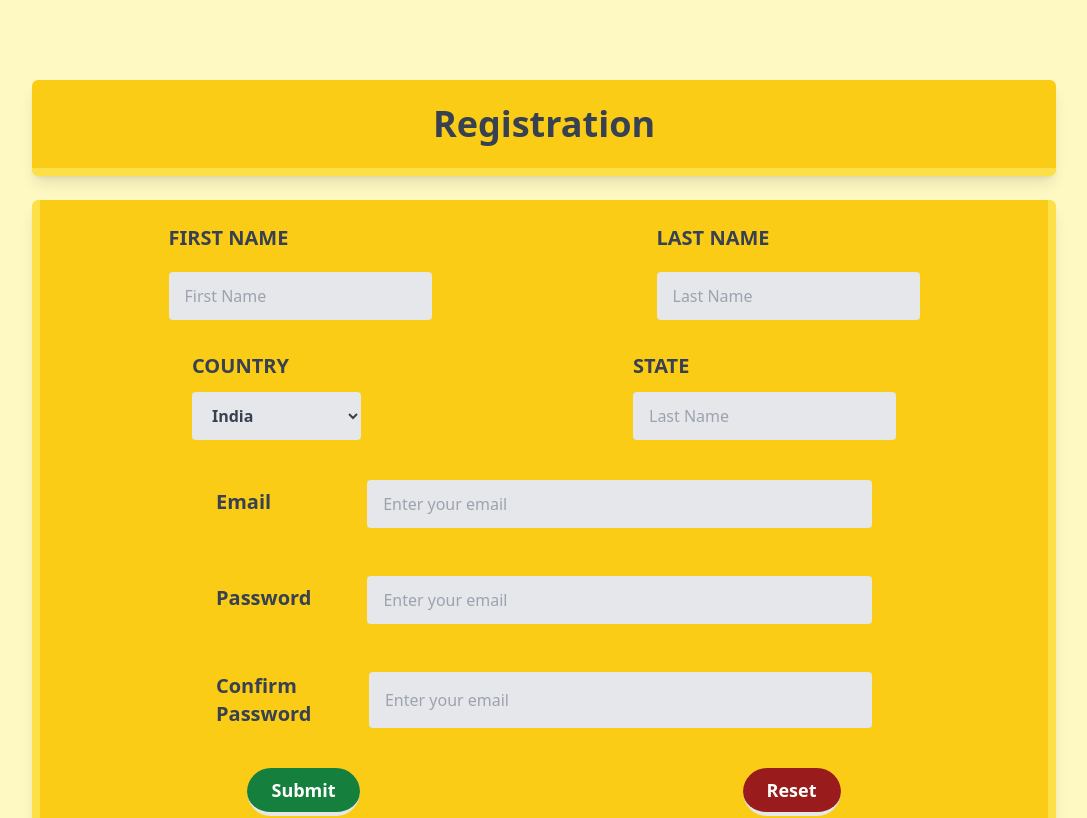
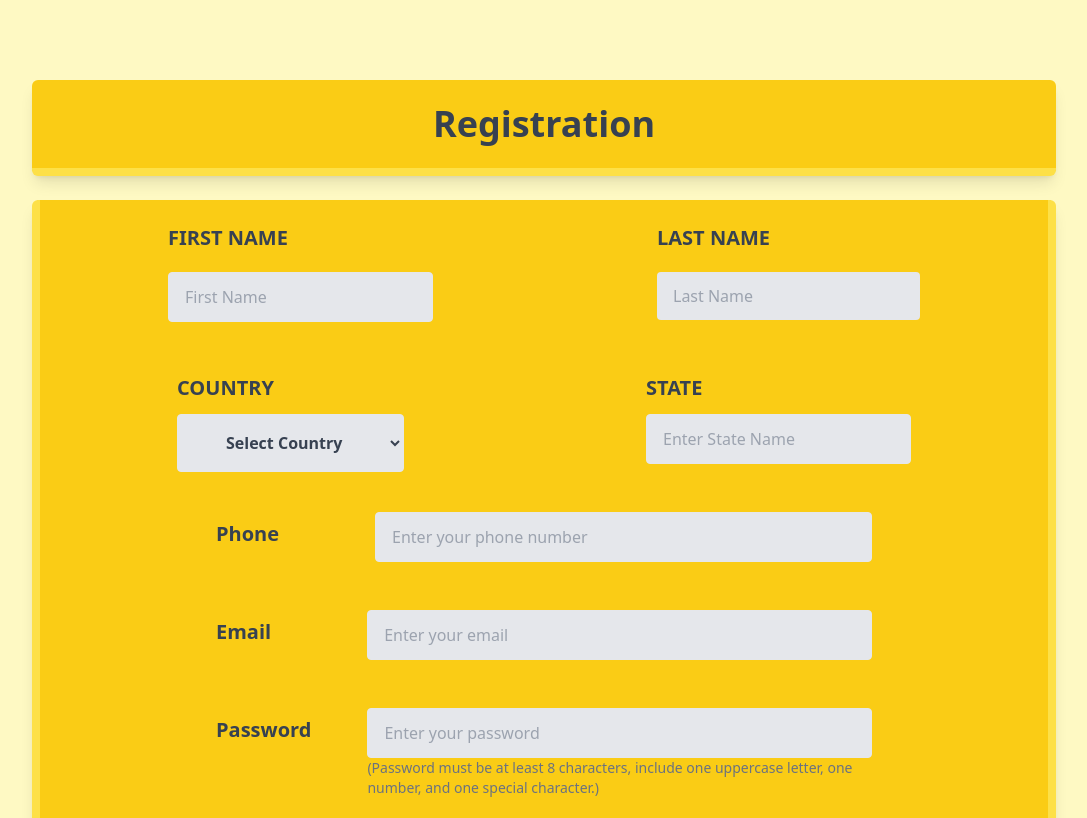
Before and after one commit to Aqib8860/Whatsapp-Project, a React (Vite) app: page / in a window 1280 px wide. Shown: the top 818 px of the page, without its empty margins (96-1183 px from the left). Built offline with nearby package versions, Linux system fonts and the light colour scheme.

Commit message:
update registration form

```diff
--- a/package.json
+++ b/package.json
@@ -13,7 +13,8 @@
   },
   "dependencies": {
     "react": "^18.3.1",
-    "react-dom": "^18.3.1"
+    "react-dom": "^18.3.1",
+    "react-hook-form": "^7.54.2"
   },
   "devDependencies": {
     "@eslint/js": "^9.17.0",
--- /dev/null
+++ b/src/Models.tsx/User.tsx
@@ -0,0 +1,13 @@
+type User = {
+    first_name: string,
+    last_name: string,
+    country: string,
+    state: string,
+    phone: string,
+    email: string,
+    password: string,
+    confirm_password: string,
+
+}
+
+export default User;
--- a/src/components/Register.tsx
+++ b/src/components/Register.tsx
@@ -1,6 +1,32 @@
+import { useForm } from 'react-hook-form';
 import '../style/Register.css';
+import User from '../Models.tsx/User';
+
 
 const Register = () => {
+
+    const onSubmit = (user: User) => {
+        console.log("Form is submitted", user);
+    }
+
+    const getCountries = () => {
+        return ["India", "USA", "China"]
+    }
+
+    const checkPasswordFormat = (password:string) => {
+        const passwordRegex = /^(?=.*[A-Z])(?=.*\d)(?=.*[!@#$%^&*])[A-Za-z\d!@#$%^&*]{8,}$/;
+
+        if (!passwordRegex.test(password)){
+            console.log("Password format wrong")
+
+            return 'Password does not match with pattern';
+        }
+
+    }
+
+    const {register, handleSubmit, formState:{errors}, watch} = useForm<User>();
+    const password = watch('password')
+
     return (
 
         <div className="min-h-screen py-20 bg-yellow-100">
@@ -10,67 +36,116 @@ const Register = () => {
                 </h1>
             </div>
             <br />
-            <div className="container mx-auto max-w-screen-lg bg-yellow-400 py-6 px-4 rounded-md shadow-lg border-8 border-t-0 border-yellow-300">
 
-            <form className='space-y-8'>
-                <div className='flex flex-col md:flex-row justify-around space-y-8 md:space-y-0'>
+            <div className="form-container">
+
+            <form className='space-y-8' onSubmit={handleSubmit(onSubmit)}>
+                <div className='form-double-input md:space-y-0'>
+
                     <div className="flex flex-col space-y-5">
                         <label className="form-label">FIRST NAME</label>
                         <input type="text"
-                            className="px-4 py-3 rounded bg-gray-200 mt-3"
+                            {...register('first_name', {required: '*First name is required*'})}
+                            className={`small-input-box border ${errors.first_name? 'border-red-400': ''}`}
                             placeholder="First Name"/>
+                        <p className='text-red-500 text-lg'>{errors?.first_name?.message}</p>
                     </div>
 
                     <div className="flex flex-col space-y-5 ">
                         <label className="form-label">LAST NAME</label>
                         <input type="text"
-                            className="px-4 py-3 rounded bg-gray-200 mt-3"
+                            {...register('last_name')}
+                            className="small-input-box"
                             placeholder="Last Name"
                         />
                     </div>
                 </div>
 
-                <div className='flex flex-col md:flex-row justify-around space-y-8 md:space-y-0 mt-4'>
+                <div className='form-double-input md:space-y-0 mt-4'>
                     <div className="flex flex-col">
+
                         <label className="form-label">COUNTRY</label>
-                        <select className='px-4 py-3 rounded bg-gray-200 mt-3 text-gray-700 font-semibold'>
-                            <option disabled>Select Country</option>
-                            <option value="">India</option>
-                            <option value="">USA</option>
+                        <select
+                            className={`px-11 py-4 rounded bg-gray-200 mt-3 text-gray-700 font-semibold border ${errors.state? 'border-red-400': ''}`}
+                            {...register('country', {required: '*Country is required*'})}
+                        >
+                            <option value="" className='text-xl'>Select Country</option>
+                            {getCountries().map((country, index) => <option key={index} value={country}>{country}</option>)}
                         </select>
+                        <p className='text-red-500 text-lg'>{errors?.country?.message}</p>
+
                     </div>
 
                     <div className="flex flex-col">
                     <label className="form-label">STATE</label>
                         <input type="text"
-                            className="px-4 py-3 rounded bg-gray-200 mt-3"
-                            placeholder="Last Name"
+                            className={`small-input-box border ${errors.state? 'border-red-400': ''}`}
+                            placeholder="Enter State Name"
+                            {...register('state', {required: '*State Name is required*'})}
                         />
+                        <p className='text-red-500 text-lg'>{errors?.state?.message}</p>
                     </div>
                 </div>
 
                 <div className="flex flex-col md:flex-row md:gap-24 md:px-40 py-2">
+                    <label className="form-label py-2 ">Phone</label>
+
+                    <div className="flex flex-col md:w-full">
+                        <input type="text"
+                            className={`large-input-box border ${errors.phone? 'border-red-400': ''}`}
+                            placeholder="Enter your phone number"
+                            {...register('phone', {required: '*Phone number is required*', pattern:{value:/^\+?[1-9]\d{1,14}(\s|\-)?(\d{1,4}(\s|\-)?\d{1,4})*$/, message:'Invalid Phone Number'}})}
+                        />
+                        <p className='text-red-500 text-lg'>{errors?.phone?.message}</p>
+                    </div>
+                </div>
+
+
+                <div className="flex flex-col md:flex-row md:gap-24 md:px-40 py-2">
+
                     <label className="form-label py-2 ">Email</label>
-                    <input type="email"
-                        className="px-4 py-3 md:w-full rounded bg-gray-200"
-                        placeholder="Enter your email"/>
+
+                    <div className="flex flex-col md:w-full">
+                        <input type="email"
+                            className={`large-input-box border ${errors.email? 'border-red-400': ''}`}
+                            placeholder="Enter your email"
+                            {...register('email', {required: '*Email is required*', pattern:{value:/^[a-zA-Z0-9._%+-]+@[a-zA-Z0-9.-]+\.[a-zA-Z]{2,}$/, message:'Invalid Email'}})}
+                        />
+                        {<p className='text-red-500 text-lg'>{errors?.email?.message}</p>}
+                    </div>
+
                 </div>
+
+
 
                 <div className="flex flex-col md:flex-row md:gap-14 md:px-40 py-2">
                     <label className="form-label py-2">Password</label>
-                    <input type="text"
-                        className="px-4 py-3 md:w-full rounded bg-gray-200"
-                        placeholder="Enter your email"/>
+                    <div className="flex flex-col md:w-full">
+                        <input type="text"
+                            className={`large-input-box border ${errors.password? 'border-red-400': ''}`}
+                            placeholder="Enter your password"
+                            {...register('password', {required: '*Password is required*', validate:checkPasswordFormat})}
+                        />
+                        <p className="text-sm text-gray-500">(Password must be at least 8 characters, include one uppercase letter, one number, and one special character.)</p>
+                        <p className='text-red-500 text-lg'>{errors?.password?.message}</p>
+                    </div>
+
+
                 </div>
 
                 <div className="flex flex-col md:flex-row md:gap-4 md:px-40 py-2">
                     <label className="form-label">Confirm Password</label>
-                    <input type="text"
-                        className="px-4 py-3 md:w-full rounded bg-gray-200"
-                        placeholder="Enter your email"/>
+                    <div className="flex flex-col md:w-full">
+                        <input type="text"
+                            className={`large-input-box border ${errors.confirm_password? 'border-red-400': ''}`}
+                            placeholder="Enter your confirm password"
+                            {...register('confirm_password', {required: '*Confirm Password is required*', validate: (cpwd)=> cpwd == password || 'Passwordr does not match'})}
+                        />
+                        <p className='text-red-500 text-lg'>{errors?.confirm_password?.message}</p>
+                    </div>
                 </div>
 
-                <div className='flex flex-col md:flex-row justify-around space-y-8 md:space-y-0'>
+                <div className='form-double-input md:space-y-0'>
                         <button className='bg-green-700 hover:bg-green-900 text-white text-lg px-6 py-2 font-semibold rounded-full border-b-4'>
                             Submit
                         </button>
--- a/src/style/Register.css
+++ b/src/style/Register.css
@@ -6,3 +6,19 @@
 .form-label {
     @apply font-bold text-xl text-gray-700;
 }
+
+.form-double-input{
+    @apply flex flex-col md:flex-row justify-around space-y-8 md:space-y-0;
+}
+
+.form-container {
+    @apply container mx-auto max-w-screen-lg bg-yellow-400 py-6 px-4 rounded-md shadow-lg border-8 border-t-0 border-yellow-300;
+}
+
+.small-input-box {
+    @apply px-4 py-3 rounded bg-gray-200 mt-3  ;
+}
+
+.large-input-box {
+    @apply px-4 py-3 md:w-full rounded bg-gray-200;
+}
```
Also changed, not shown: 1 other file (tests, documents, lock files or other folders).
